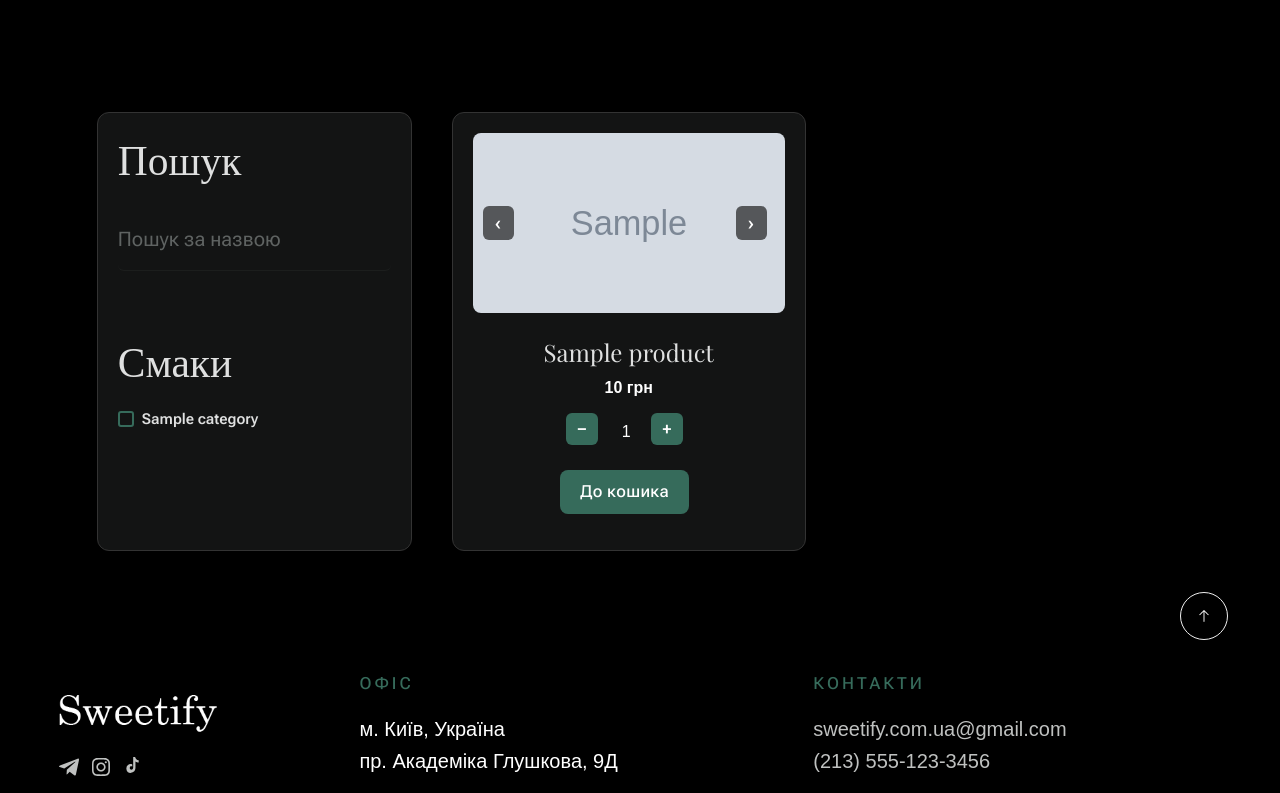
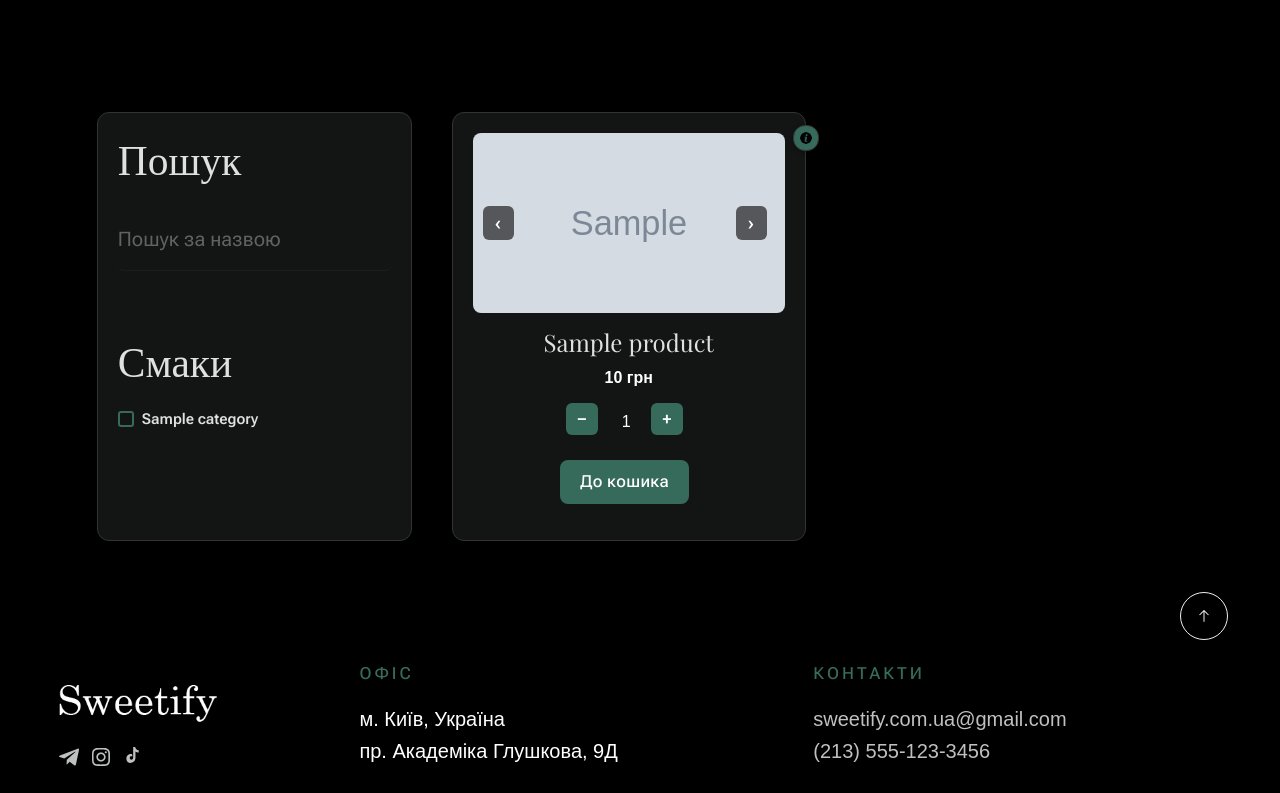
Before and after one commit to badrak-nikita/Sweetify, a Symfony app: template templates/product/index.html.twig in a window 1280 px wide. Shown: the part 88-881 px from the top of the page. Run offline with Twig, Linux system fonts and the light colour scheme; the template is opened without the code that fills it: most values are stand-ins (such as "Sample title", 1, 10 or a date in 2020); grey boxes marked "Sample" are stand-in pictures; some libraries are stand-ins or nearby versions; some web fonts are replaced.

Commit message:
product card improved

```diff
--- a/public/css/product/style.css
+++ b/public/css/product/style.css
@@ -81,6 +81,7 @@
     align-items: center;
     transition: 0.3s;
     align-self: flex-start;
+    position: relative;
 }
 
 .product-card img {
@@ -108,6 +109,7 @@
     gap: 10px;
     margin-bottom: 15px;
     height: 36px;
+    justify-content: center;
 }
 
 .qty-btn {
@@ -204,6 +206,98 @@
     right: 10px;
 }
 
+.card-inner {
+    width: 100%;
+    height: 100%;
+    transform-style: preserve-3d;
+    transition: transform 0.8s;
+}
+
+.product-card.flipped .card-inner {
+    transform: rotateY(180deg);
+}
+
+.card-front {
+    background: #131414;
+    backface-visibility: hidden;
+    z-index: 2;
+}
+
+.card-back {
+    position: absolute;
+    top: 0;
+    left: 0;
+    width: 100%;
+    height: 100%;
+    backface-visibility: hidden;
+    transform: rotateY(180deg);
+    background: #131414;
+    padding: 16px;
+    overflow-y: auto;
+    z-index: 3;
+    font-size: 10px;
+    text-align: left;
+}
+
+.card-back img {
+    display: none !important;
+}
+
+.product-card .card-back .slide-btn {
+    display: none !important;
+}
+
+.card-back::-webkit-scrollbar {
+    width: 6px;
+}
+
+.card-back::-webkit-scrollbar-thumb {
+    background-color: #366b5b;
+    border-radius: 3px;
+}
+
+.flip-btn {
+    position: absolute;
+    top: 12px;
+    right: -22px;
+    background: #366b5b;
+    color: white;
+    border: 1px solid #333;
+    width: 26px;
+    height: 26px;
+    padding: 0;
+    display: flex;
+    align-items: center;
+    justify-content: center;
+    border-radius: 12px;
+    box-shadow: 1px 1px 5px rgba(0, 0, 0, 0.4);
+    cursor: pointer;
+    transition: all 0.3s ease;
+    line-height: 1;
+    overflow: hidden;
+    box-sizing: border-box;
+}
+
+.flip-btn img {
+    width: 12px;
+    height: 12px;
+    object-fit: contain;
+    display: block;
+    margin: 0;
+}
+
+.flip-btn:hover {
+    background: #4f9d88;
+    transform: scale(1.05);
+}
+
+
+
+
+
+
+
+
 @media (max-width: 768px) {
     .product-page {
         flex-direction: column;
--- a/templates/product/index.html.twig
+++ b/templates/product/index.html.twig
@@ -40,12 +40,15 @@
                     <section class="product-list" id="product-list">
                         {% for product in products %}
                             <div class="product-card">
+                                <div class="card-inner">
 
+                                    <div class="card-front">
                                         <div class="image-slider">
                                             <button class="slide-btn prev">‹</button>
                                             <div class="slider-images">
                                                 {% for image in product.images %}
-                                            <img src="{{ image.imagePath }}" alt="{{ product.name }}" class="slide {% if loop.first %}active{% endif %}">
+                                                    <img src="{{ image.imagePath }}" alt="{{ product.name }}"
+                                                         class="slide {% if loop.first %}active{% endif %}">
                                                 {% endfor %}
                                             </div>
                                             <button class="slide-btn next">›</button>
@@ -66,6 +69,28 @@
                                                 data-price="{{ product.price }}">
                                             До кошика
                                         </button>
+
+                                    </div>
+
+                                    <div class="card-back">
+                                        <p>{{ product.description|default('—') }}</p>
+                                        <p><strong>Вага:</strong> {{ product.weight|default('—') }}г</p>
+                                        <p><strong>Смаки:</strong>
+                                            {% for cat in product.categories %}
+                                                {{ cat.categoryName }}{% if not loop.last %}, {% endif %}
+                                            {% else %}
+                                                —
+                                            {% endfor %}
+                                        </p>
+
+                                    </div>
+
+                                </div>
+
+                                <button class="flip-btn stylish-flip">
+                                    <img src="/images/icons/information-button.png" alt="info icon">
+                                </button>
+
                             </div>
                         {% endfor %}
                     </section>
```
Also changed, not shown: public/js/product/script.js (+49 -71 lines), public/images/icons/information-button.png (added). Lines whose indentation alone changed are shown as unchanged.
